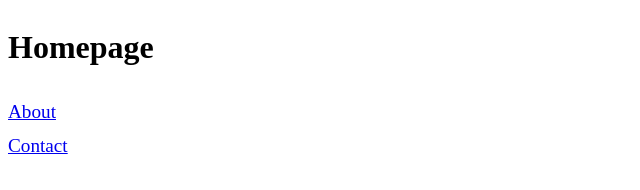
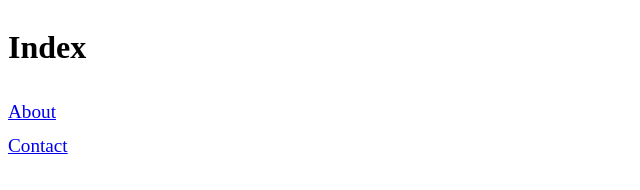
Before and after one commit to brajpatel/basic-informational-site, a plain HTML site: page index.html in a window 1280 px wide. Shown: the whole page, without its empty margins (0-640 px from the left). Drawn offline with Linux system fonts and the light colour scheme.

Commit message:
Finish up

```diff
--- a/index.html
+++ b/index.html
@@ -20,7 +20,7 @@
 </style>
 <body>
 
-    <h1>Homepage</h1>
+    <h1>Index</h1>
     <a href="http://localhost:8080/about">About</a>
     <a href="http://localhost:8080/contact-me">Contact</a>
 
```
